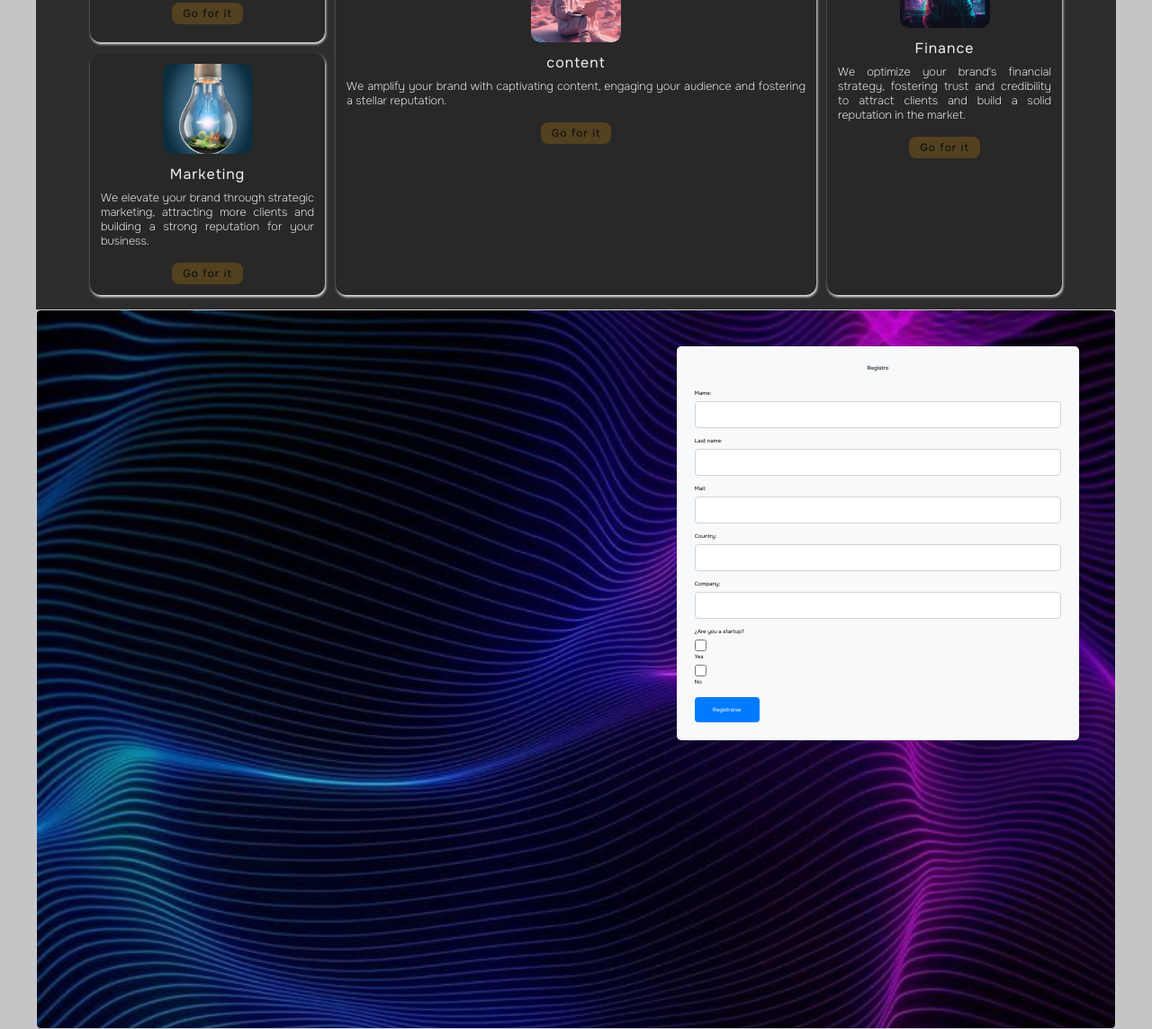
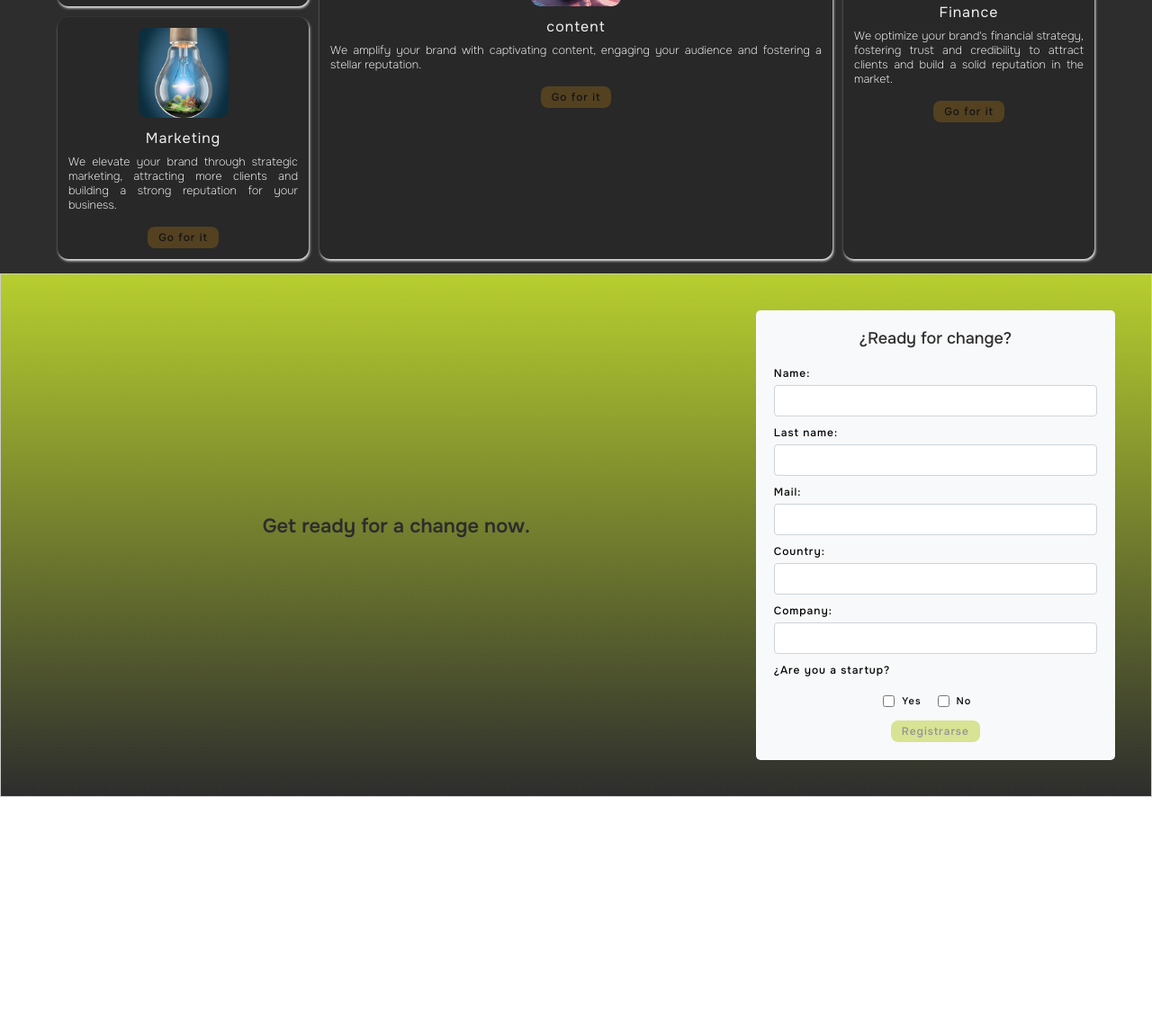
Before and after one commit to DREAMERCOMPANY/Clients, a plain HTML site: page index.html in a window 1280 px wide. Shown: the part 1167-2311 px from the top of the page at 90% size. After the commit the page ends 2053 px from the top, so only its background shows below. Drawn offline with Linux system fonts and the light colour scheme.

Commit message:
improve UI form

```diff
--- a/desktop.css
+++ b/desktop.css
@@ -65,3 +65,31 @@
     width: 50%;
 
 }
+
+/*form styles*/
+.containery-form {
+    width: 30%;
+
+  }
+
+
+  .container-form {
+    justify-content: space-evenly;
+    align-items: center;
+}
+
+
+.containery-form {
+    width: 50%;
+  }
+
+  .containery-text{
+    display: block;
+    visibility: visible;
+    opacity: 1;
+    display: flex;
+    justify-content: center;
+    font-size: 3.5rem;
+    color: #2d2d2d;
+    width: 100%;
+  }
--- a/index.html
+++ b/index.html
@@ -202,11 +202,15 @@
 
     <!-- Samuel -->
     <div class="container-form" id="containerx_form">
+      <div class="containery-text">
+        <h1>Get ready for a change now.</h1>
+      </div>
+
       <div class="containery-form"id="containery_form">
           <section class="form">
-            <h1>Registro</h1>
+            <h1>¿Ready for change?</h1>
             <form id="registroForm" class="registro-form">
-              <label for="nombre">Mame:</label>
+              <label for="nombre">Name:</label>
               <input type="text" id="nombre" name="nombre" class="input-field" required>
               <br>
               <label for="apellido">Last name:</label>
@@ -222,7 +226,7 @@
               <input type="text" id="empresa" name="empresa" class="input-field">
               <br>
               <label for="company">¿Are you a startup?</label>
-              <div>
+              <div class="startupContent">
                   <input type="checkbox" id="NO" name="ARE NOT" class="nostartup">
                   <label>
                     <P>Yes</P>
@@ -233,7 +237,13 @@
                   </label>
                   <br>
               </div>
-              <button type="submit" class="submit-button">Registrarse</button>
+
+                <div class="btnForm">
+                  <button type="submit" class="submit-button">Registrarse</button>
+                </div>
+
+
+
             </form>
           </section>
       </div>
--- a/main.css
+++ b/main.css
@@ -754,21 +754,13 @@ header{
     justify-content: center;
     align-items: center;
 }
-/* General styling */
-body {
-    font-family: sans-serif;
-    margin: 0;
-    padding: 40px;
-    background-color:#C5C5C7
-  }
+
 
   /* Container for the form */
   .container-form {
-    width: 400px;
     margin: 0 auto; /* Center the form horizontally */
     border: 1px solid #ccc;
-    padding: 40px;
-    border-radius: 5px;
+    padding:40px;
   }
 
   /* Heading for the form */
@@ -786,16 +778,21 @@ body {
   }
 
   label {
-    display: block;
+    font-size: 1.2rem;
+    display: flex;
+
+    letter-spacing: 0.1rem;
     margin-bottom: 5px;
+    font-weight: 500;
+    color: var(--blackLyric);
   }
 
   /* Checkbox labels */
-  .nostartup,
+  /* .nostartup,
   .yestartup {
     display: inline-block;
     margin-right: 10px;
-  }
+  } */
 
   /* Submit button */
   .submit-button {
@@ -808,23 +805,29 @@ body {
   }
   .container-form {
     width: 100%;
-    height: 100vh;
     display: flex;
     justify-content: flex-end;
-    /* i have to change the image, give time for search one better*/
-    background-image: url('/Assets/img/background.jpeg');
-    background-repeat: no-repeat;
-    background-size: cover;
+   background-image: linear-gradient(180deg, #B7CE2F 0%, #2D2D2D 100%);
 
 
   }
 
   .containery-form {
-    width: 40%;
+    width: 100%;
   }
+
+  .containery-text{
+    display: none;
+    opacity: 0;
+    visibility: hidden;
+  }
+
+
+
   .form {
     width: 100%;
-    max-width: 600px;
+    display: flex;
+    flex-direction: column;
     margin: 0 auto;
     padding: 20px;
     background-color: #f8f9fa;
@@ -832,9 +835,11 @@ body {
 }
 
 .form h1 {
-    font-size: 2em;
-    color: #343a40;
+    font-size: 1.8rem;
+    color: #2D2D2D;
     margin-bottom: 20px;
+    font-weight: 500;
+
 }
 
 .form .input-field {
@@ -843,19 +848,33 @@ body {
     margin-bottom: 10px;
     border: 1px solid #ced4da;
     border-radius: 4px;
+    font-size: 1rem;
+    font-weight: 500;
+    font-family: inherit;
+}
+
+.btnForm{
+    display: flex;
+    justify-content: center;
+    width: 100%;
 }
 
 .form .submit-button {
-    padding: 10px 20px;
-    border: none;
-    border-radius: 4px;
-    background-color: #007bff;
-    color: #ffffff;
+    background-color: var(--greenBackground);
+    padding: 4px 12px;
+    border-radius: 8px;
+    font-size: 1.2rem;
+    font-weight: 500;
+    letter-spacing: 0.1rem;
+    opacity: 0.5;
+    color: #2D2D2D;
     cursor: pointer;
+
+
 }
 
 .form .submit-button:hover {
-    background-color: #0056b3;
+    opacity: 1;
 }
 
 .services__explain--cards__design{
@@ -878,6 +897,23 @@ body {
 
 }
 
+
+.startupContent{
+    display: flex;
+    justify-content: center;
+    gap: 8px;
+    align-items: center;
+    padding: 12px 0;
+
+}
+
+label p{
+    font-size: 1.1rem;
+    position: relative;
+    top: 2px;
+    margin-right: 10px;
+
+}
 .services__explain--cards__design , .services__explain--cards__marketing , .services__explain--cards__content ,
 .services__explain--cards__finance {
     display: flex;
--- a/main.js
+++ b/main.js
@@ -550,7 +550,7 @@ productCards.push(
 //Call main function
 
 
-const formulario = document.getElementById('formulario');
+/* const formulario = document.getElementById('formulario');
         formulario.addEventListener('submit', (event) => {
             event.preventDefault();
             const nombre = document.getElementById('nombre').value;
@@ -578,4 +578,23 @@ const formulario = document.getElementById('formulario');
             console.log('Email: ', email);
             console.log('Message: ', message);
             // Submit the form data to the server
-        }); // for this part, i think tha we need backend, because we need a server for send teh dates
+        }); // for this part, i think tha we need backend, because we need a server for send teh dates */
+
+
+const inputNo = document.querySelector('#NO')
+const inputYes = document.querySelector('#YES')
+
+
+
+ // Event listener for the checkboxes
+ function toggleCheckboxes(event) {
+    if (event.target === inputNo && inputNo.checked) {
+      inputYes.checked = false; // Desmarca el otro checkbox
+    } else if (event.target === inputYes && inputYes.checked) {
+      inputNo.checked = false; // Desmarca el otro checkbox
+    }
+  }
+
+  // Agrega el evento de cambio a ambos checkboxes
+  inputNo.addEventListener('change', toggleCheckboxes);
+  inputYes.addEventListener('change', toggleCheckboxes);
--- a/tablet.css
+++ b/tablet.css
@@ -42,3 +42,26 @@
     width: 70%;
 
 }
+
+/*Form styles*/
+
+.container-form {
+    justify-content: space-evenly;
+    align-items: center;
+}
+
+
+.containery-form {
+    width: 55%;
+  }
+
+  .containery-text{
+    display: block;
+    visibility: visible;
+    opacity: 1;
+    display: flex;
+    justify-content: center;
+    font-size: 2.5rem;
+    color: #2d2d2d;
+    width: 25%;
+  }
```
Also changed, not shown: Assets/img/background.jpeg (deleted), Assets/img/backgroundGreen.jpg (added), todo.txt.
